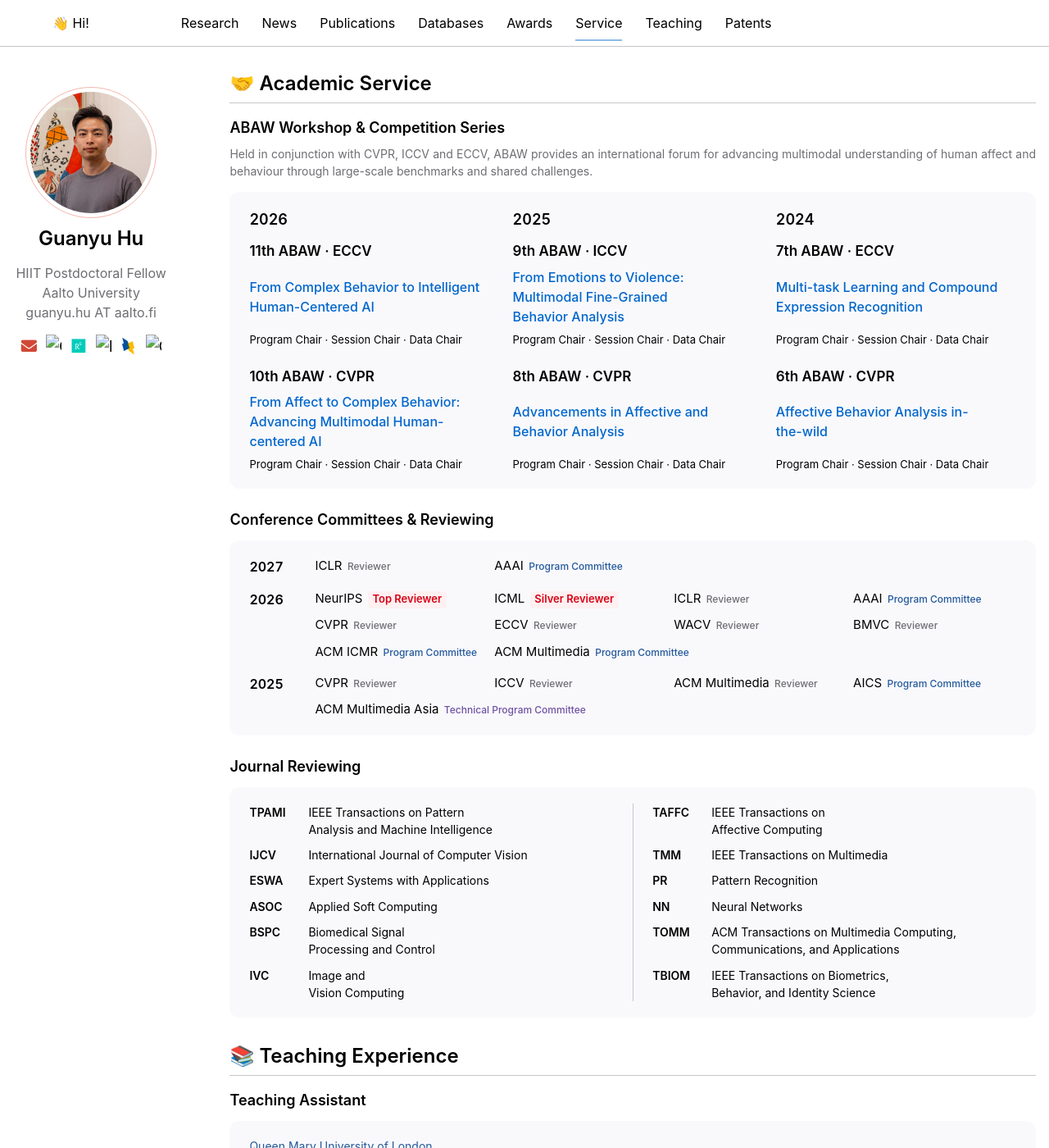
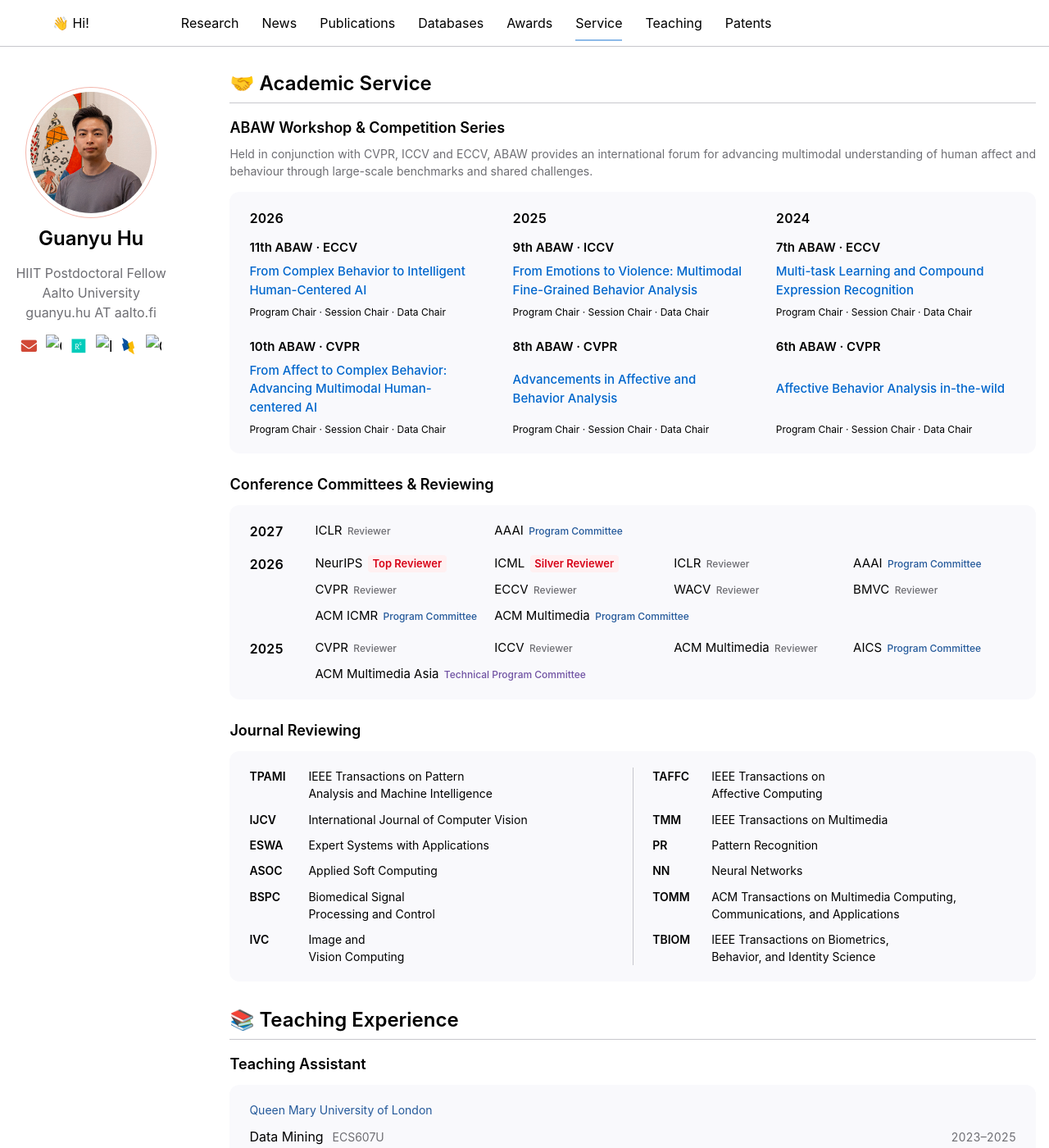
Before and after one commit to imhgy/imhgy.github.io, a Jekyll site: the page built from _pages/about.md, in a window 1280 px wide and 1400 px high, scrolled down 5098 px. Shown: the whole window at 82% size. Built offline with Jekyll 4.4.1, drawn with Linux system fonts in a browser that asks for light colours.

Commit message:
Match ABAW text sizes to conference service

```diff
--- a/_sass/_utilities.scss
+++ b/_sass/_utilities.scss
@@ -853,7 +853,7 @@ a:not([href]) {
 
     h3 {
       margin-bottom: 0.45rem;
-      font-size: $font-size-subheading;
+      font-size: $font-size-body;
     }
   }
 
@@ -878,7 +878,7 @@ a:not([href]) {
 
     a {
       align-self: center;
-      font-size: $font-size-body;
+      font-size: $font-size-compact;
       font-weight: $font-weight-medium;
       line-height: $line-height-ui;
       text-decoration: none;
@@ -889,7 +889,7 @@ a:not([href]) {
 
   .service-edition {
     color: $text-color;
-    font-size: 1.0625rem;
+    font-size: $font-size-compact;
     font-weight: $font-weight-semibold;
     line-height: $line-height-ui;
   }
@@ -902,7 +902,7 @@ a:not([href]) {
   .service-role {
     margin: 0;
     color: $text-color;
-    font-size: $font-size-caption;
+    font-size: $font-size-label;
     line-height: $line-height-ui;
   }
 
```
